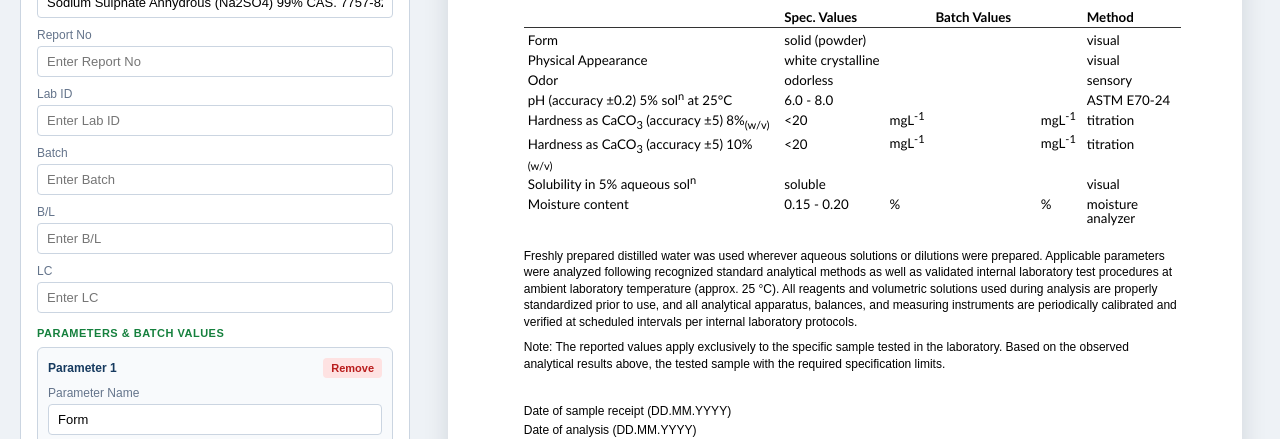
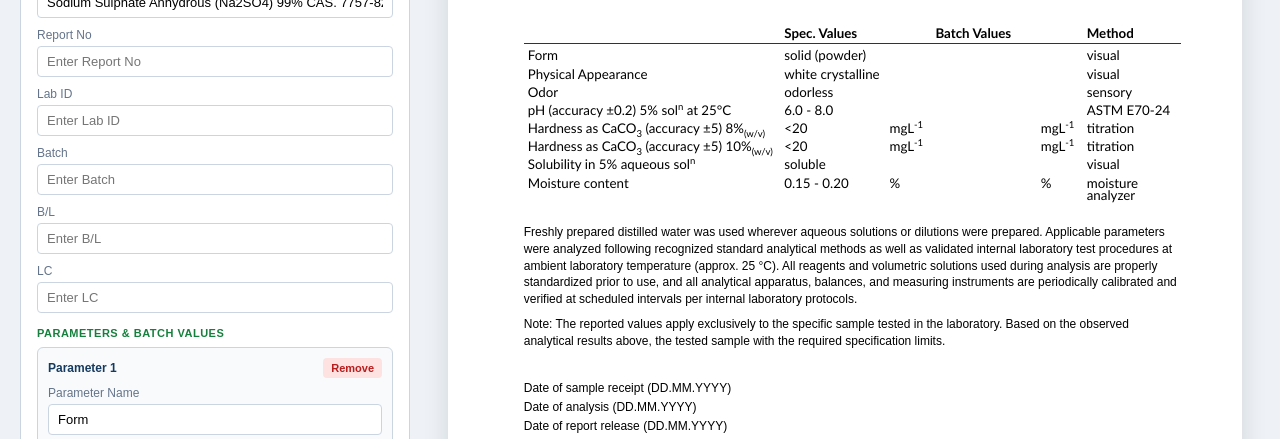
Before and after one commit to shodesh-chemicals/report-generator, a plain HTML site: page index.html in a window 1280 px wide. Shown: the part 294-733 px from the top of the page. Drawn offline with Linux system fonts and the light colour scheme.

Commit message:
index.html

```diff
--- a/index.html
+++ b/index.html
@@ -265,7 +265,7 @@
     table.analysis-table {
       width: 100%;
       border-collapse: collapse;
-      margin: 12px 0 12px;
+      margin: 28px 0 12px;
       font-family: Calibri, "Segoe UI", Arial, sans-serif;
       font-size: 10pt;
       font-weight: 400;
@@ -273,13 +273,19 @@
       border-bottom: none;
     }
 
+    table.analysis-table sup,
+    table.analysis-table sub {
+      line-height: 0;
+      font-size: 72%;
+    }
+
     table.analysis-table th,
     table.analysis-table td {
       border: none;
-      padding: 1pt 4px;
+      padding: 0.4pt 4px;
       text-align: left;
       vertical-align: baseline;
-      line-height: 1.05;
+      line-height: 0.96;
     }
 
     table.analysis-table thead tr {
@@ -291,7 +297,7 @@
       font-weight: 700;
       padding-top: 1pt;
       padding-bottom: 2pt;
-      line-height: 1.1;
+      line-height: 1.05;
     }
 
     table.analysis-table tbody tr:first-child td {
```
